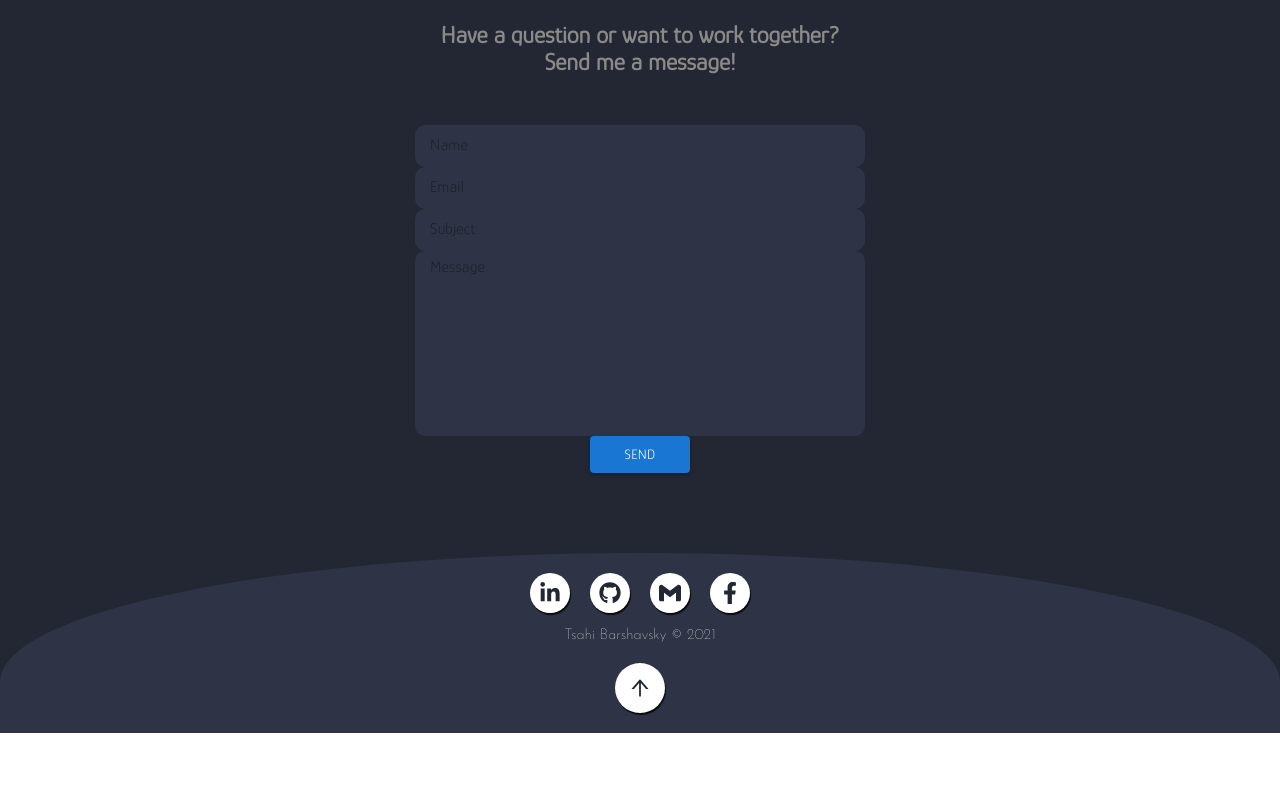
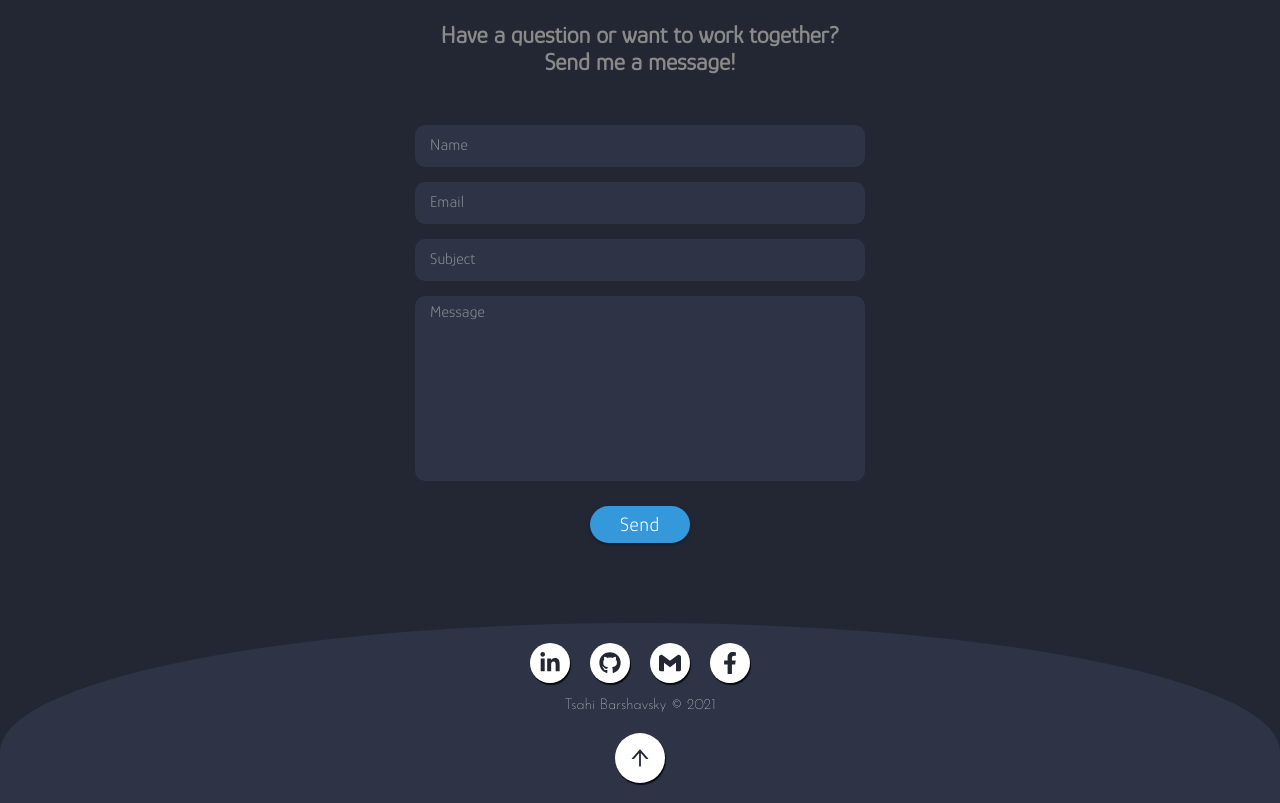
Before and after one commit to tsahiBarshevsky/My-Portfolio, a React (Create React App) app: page / in a window 1280 px wide. Shown: the part 3060-3863 px from the top of the page. Before the commit the page ends 3793 px from the top, so only its background shows below. Built offline with nearby package versions, Linux system fonts and the light colour scheme; the HTML template or start-up script is replaced by a standard one.

Commit message:
Fixing mui makestyles problem

```diff
--- a/src/App.js
+++ b/src/App.js
@@ -7,7 +7,7 @@ import './styles.sass';
 import ProjectsSection from './components/Projects';
 import Project from './components/Project';
 import Footer from './components/Footer';
-import Contact from './components/Contact/indes';
+import ContactSection from './components/Contact';
 
 const App = () => {
     return (
@@ -18,7 +18,7 @@ const App = () => {
                     <Hero />
                     {/* <AboutSection /> */}
                     <ProjectsSection />
-                    <Contact />
+                    <ContactSection />
                     <Footer />
                 </Route>
                 <Route exact path="/:title" component={Project} />
--- a/src/components/Contact/indes.jsx
+++ b/src/components/Contact/index.jsx
@@ -4,10 +4,67 @@ import emailjs from 'emailjs-com';
 import clsx from 'clsx';
 import { ToastContainer, toast } from 'react-toastify';
 import 'react-toastify/dist/ReactToastify.css';
-import useStyles from './styles';
+import { makeStyles } from '@mui/styles';
 import './styles.sass';
 
-const Contact = () => {
+const useStyles = makeStyles({
+    title:
+    {
+        fontFamily: `'Eurostile', sans-serif`,
+        color: '#cacaca',
+        textShadow: '1px 2px 1px #000000CC',
+        letterSpacing: 1.5,
+        lineHeight: 1
+    },
+    input:
+    {
+        "&&": {
+            backgroundColor: '#2e3445',
+            marginBottom: 15,
+            borderRadius: 10,
+            width: 450,
+            '@media (max-width: 550px)':
+            {
+                width: '100%'
+            }
+        }
+    },
+    message: {
+        height: 185
+    },
+    placeholder:
+    {
+        '&&': {
+            color: 'white',
+            "&::placeholder":
+            {
+                color: "white",
+            }
+        }
+    },
+    submit:
+    {
+        '&&': {
+            fontFamily: `'Glory', sans-serif`,
+            backgroundColor: '#3498db',
+            textTransform: 'capitalize',
+            color: 'white',
+            marginTop: 10,
+            borderRadius: 25,
+            width: 100,
+            height: 37,
+            fontSize: 20,
+            '&:hover':
+            {
+                backgroundColor: '#3498dbCC'
+            }
+
+        }
+    }
+});
+
+const ContactSection = () => {
+
     const [name, setName] = useState('');
     const [email, setEmail] = useState('');
     const [subject, setSubject] = useState('');
@@ -44,6 +101,7 @@ const Contact = () => {
             </div>
             <form className="contact-form" onSubmit={sendEmail}>
                 <TextField
+                    className={classes.input}
                     placeholder="Name"
                     required
                     autoComplete="off"
@@ -55,7 +113,6 @@ const Contact = () => {
                         classes: { input: classes.placeholder },
                         style: { fontFamily: 'Glory', padding: '5px 15px' }
                     }}
-                    className={classes.input}
                     variant='standard'
                 />
                 <TextField
@@ -112,9 +169,7 @@ const Contact = () => {
                     className={classes.submit}
                     type="submit"
                 >
-                    <span>
-                        Send
-                    </span>
+                    Send
                 </Button>
             </form>
             <ToastContainer
@@ -130,4 +185,4 @@ const Contact = () => {
     )
 }
 
-export default Contact;
+export default ContactSection;
--- a/src/components/Contact/styles.js
+++ /dev/null
@@ -1,53 +0,0 @@
-import { makeStyles } from '@mui/styles';
-
-export default makeStyles((theme) => ({
-    title:
-    {
-        fontFamily: `'Eurostile', sans-serif`,
-        color: '#cacaca',
-        textShadow: '1px 2px 1px #000000CC',
-        letterSpacing: 1.5,
-        lineHeight: 1
-    },
-    text:
-    {
-        fontFamily: `'Glory', sans-serif`,
-    },
-    input:
-    {
-        backgroundColor: '#2e3445',
-        marginBottom: 15,
-        borderRadius: 10,
-        width: 450,
-        '@media (max-width: 550px)':
-        {
-            width: '100%'
-        }
-    },
-    message: {
-        height: 185
-    },
-    submit:
-    {
-        backgroundColor: '#3498db',
-        textTransform: 'capitalize',
-        color: 'white',
-        marginTop: 10,
-        borderRadius: 10,
-        width: 100,
-        height: 37,
-        fontSize: 18,
-        '&:hover':
-        {
-            backgroundColor: '#3498dbCC'
-        }
-    },
-    placeholder:
-    {
-        color: 'white',
-        "&::placeholder":
-        {
-            color: "white",
-        }
-    }
-}));
--- a/src/components/Projects/Card/styles.sass
+++ b/src/components/Projects/Card/styles.sass
@@ -43,8 +43,8 @@
         height: 50%
 
     &:hover > .white
-        opacity: 1
-        transition: opacity 0.8s
+        opacity: 0.9
+        transition: opacity 0.5s
 
     .white
         position: absolute
@@ -55,7 +55,7 @@
         overflow: hidden
         width: 100%
         height: 100%
-        transition: .5s ease-in-out
+        transition: 0.25s ease-in-out
         opacity: 0
 
     .image
@@ -74,7 +74,7 @@
         bottom: 100%
         height: 0
         width: 100%
-        transition: .5s ease-in-out
+        transition: 0.25s ease-in-out
 
     .overlay-down-to-up
         display: flex
@@ -87,4 +87,4 @@
         overflow: hidden
         width: 100%
         height: 0
-        transition: .5s ease-in-out
+        transition: 0.25s ease-in-out
```
